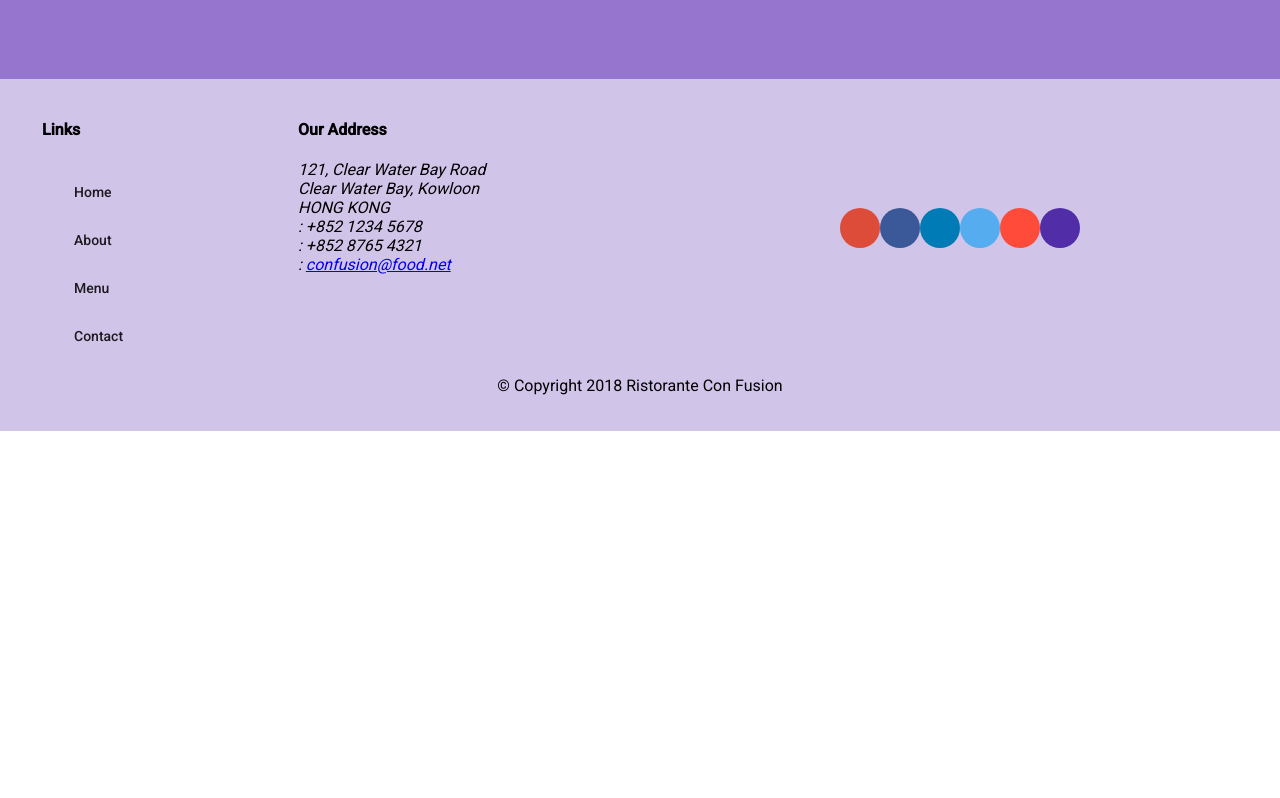
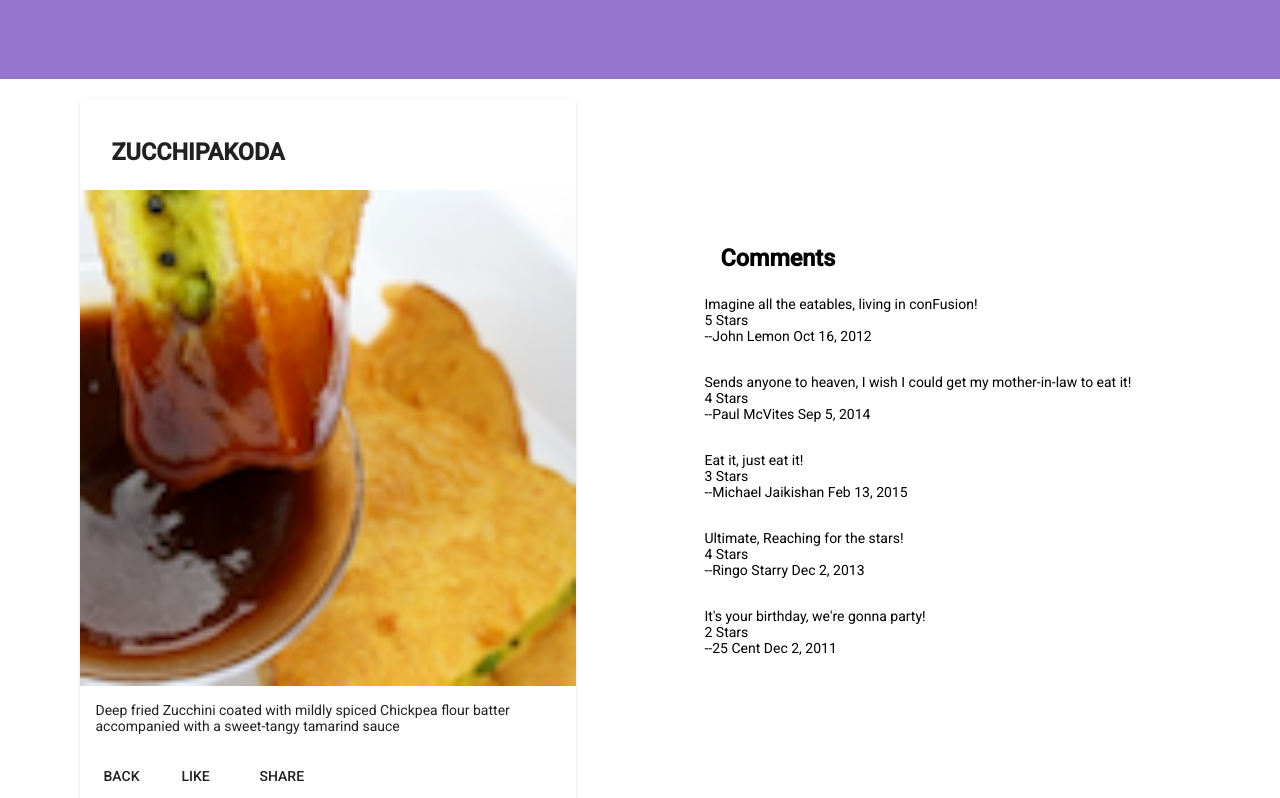
Before and after one commit to Aniket232/conFusion, an Angular app: page /dishdetail/1 in a window 1280 px wide. Before the commit this address led to /. Shown: the part 260-1058 px from the top of the page. Before the commit the page ends 800 px from the top, so only its background shows below. Built offline with nearby package versions, Linux system fonts and the light colour scheme.

Commit message:
Single Page Applications Part 2

```diff
--- a/src/app/app-routing/routes.ts
+++ b/src/app/app-routing/routes.ts
@@ -9,6 +9,7 @@ import { ContactComponent } from '../contact/contact.component';
 export const routes: Routes = [
   { path: 'home',  component: HomeComponent },
   { path: 'menu',  component: MenuComponent },
+  { path: 'dishdetail/:id',     component: DishdetailComponent },
   { path: 'contactus',     component: ContactComponent },
   { path: '', redirectTo: '/home', pathMatch: 'full' }
 ];
--- a/src/app/app.component.html
+++ b/src/app/app.component.html
@@ -1,4 +1,3 @@
-<!-- <mat-toolbar color="primary"> <span>Ristorante Con Fusion</span> </mat-toolbar> -->
 <app-header></app-header>
 <router-outlet></router-outlet>
 <app-footer></app-footer>
--- a/src/app/dishdetail/dishdetail.component.html
+++ b/src/app/dishdetail/dishdetail.component.html
@@ -1,5 +1,5 @@
 <div class="container"
-    fxLayout="row"
+    fxLayout="row wrap"
     fxLayout.sm="column"
     fxLayout.xs="column"
     fxLayoutAlign.gt-md="space-around center"
@@ -19,6 +19,7 @@
                 <p>{{dish.description}}</p>
             </mat-card-content>
             <mat-card-actions>
+                <button mat-button (click)="goBack()">BACK</button>
                 <button mat-button>LIKE</button>
                 <button mat-button>SHARE</button>
             </mat-card-actions>
--- a/src/app/dishdetail/dishdetail.component.ts
+++ b/src/app/dishdetail/dishdetail.component.ts
@@ -1,6 +1,9 @@
 import { Component, OnInit,Input } from '@angular/core';
 import { Dish } from '../shared/dish';
+import { DishService } from '../services/dish.service';
 
+import { Params, ActivatedRoute } from '@angular/router';
+import { Location } from '@angular/common';
 
 @Component({
   selector: 'app-dishdetail',
@@ -9,12 +12,19 @@ import { Dish } from '../shared/dish';
 })
 export class DishdetailComponent implements OnInit {
 
-    @Input()
-    dish: Dish;
+  dish: Dish;
 
-  constructor() { }
+  constructor(private dishservice: DishService,
+    private route: ActivatedRoute,
+    private location: Location) { }
 
-  ngOnInit(): void {
+  ngOnInit() {
+    let id = this.route.snapshot.params['id'];
+    this.dish = this.dishservice.getDish(id);
+  }
+
+  goBack(): void {
+    this.location.back();
   }
 
 }
--- a/src/app/footer/footer.component.html
+++ b/src/app/footer/footer.component.html
@@ -9,10 +9,10 @@
       <div fxFlex="40" fxFlexOffset="20px">
         <h4>Links</h4>
         <mat-list>
-          <mat-list-item><a mat-button>Home</a></mat-list-item>
+          <mat-list-item><a mat-button routerLink='/home'>Home</a></mat-list-item>
           <mat-list-item><a mat-button>About</a></mat-list-item>
-          <mat-list-item><a mat-button>Menu</a></mat-list-item>
-          <mat-list-item><a mat-button>Contact</a></mat-list-item>
+          <mat-list-item><a mat-button  routerLink='/menu'>Menu</a></mat-list-item>
+          <mat-list-item><a mat-button  routerLink='/contactus'>Contact</a></mat-list-item>
         </mat-list>
       </div>
       <div fxFlex="55">
--- a/src/app/menu/menu.component.html
+++ b/src/app/menu/menu.component.html
@@ -11,7 +11,7 @@
 
       <div fxFlex>
         <mat-grid-list cols="2" rowHeight="200px">
-          <mat-grid-tile *ngFor="let dish of dishes" (click)="onSelect(dish)">
+          <mat-grid-tile *ngFor="let dish of dishes" [routerLink]="['/dishdetail', dish.id]">
             <img height="200px" src={{dish.image}} alt={{dish.name}}>
             <mat-grid-tile-footer>
               <h1>{{dish.name | uppercase}}</h1>
@@ -20,6 +20,4 @@
         </mat-grid-list>
       </div>
 
-        <app-dishdetail [dish]="selectedDish"></app-dishdetail>
-
 </div>
--- a/src/styles.scss
+++ b/src/styles.scss
@@ -49,3 +49,6 @@ flex: 1 1 auto;
 }
 html, body { height: 100%; }
 body { margin: 0; font-family: 'Roboto', sans-serif; }
+
+html, body { height: 100%; }
+body { margin: 0; font-family: 'Roboto', sans-serif; }
```
